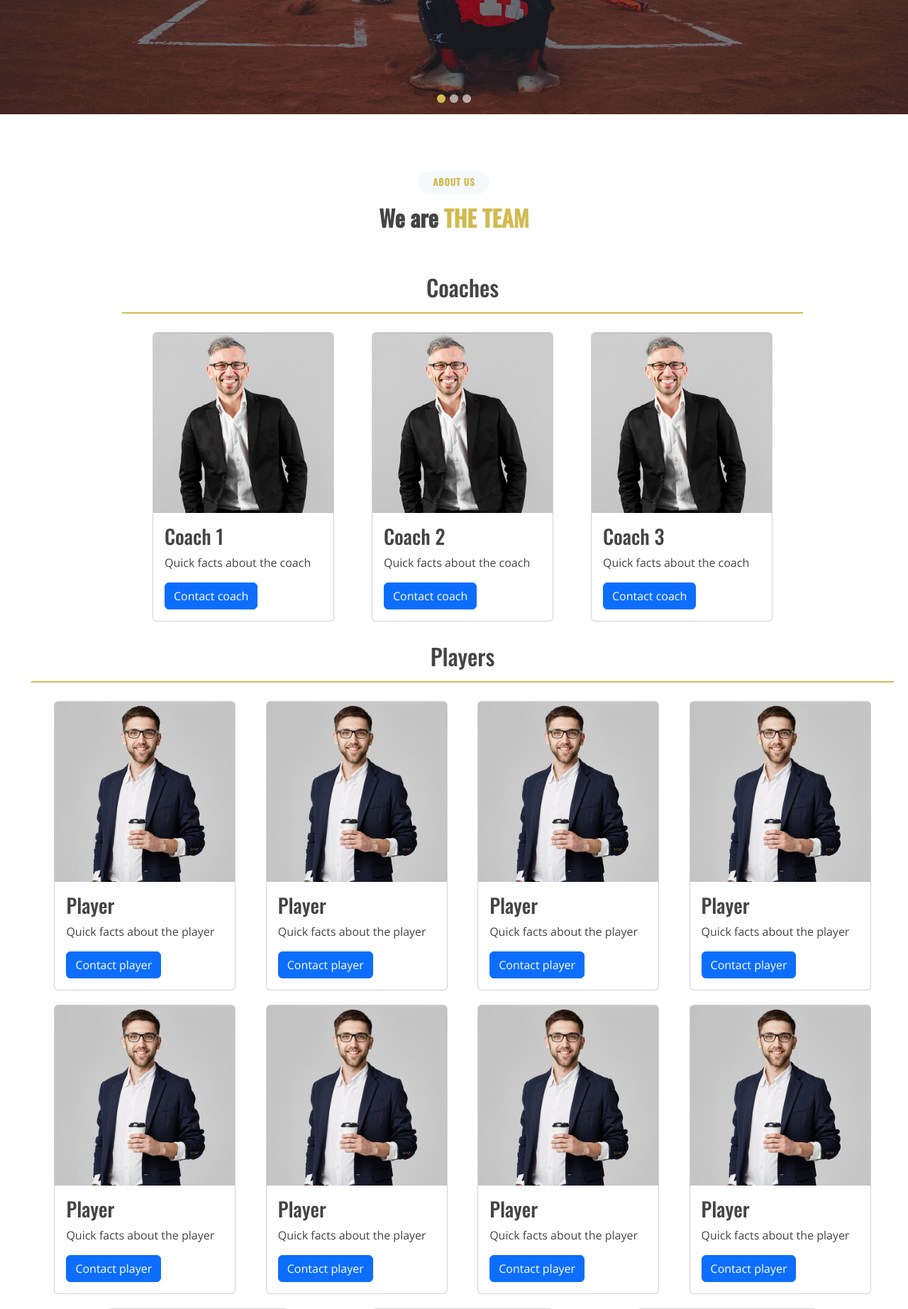
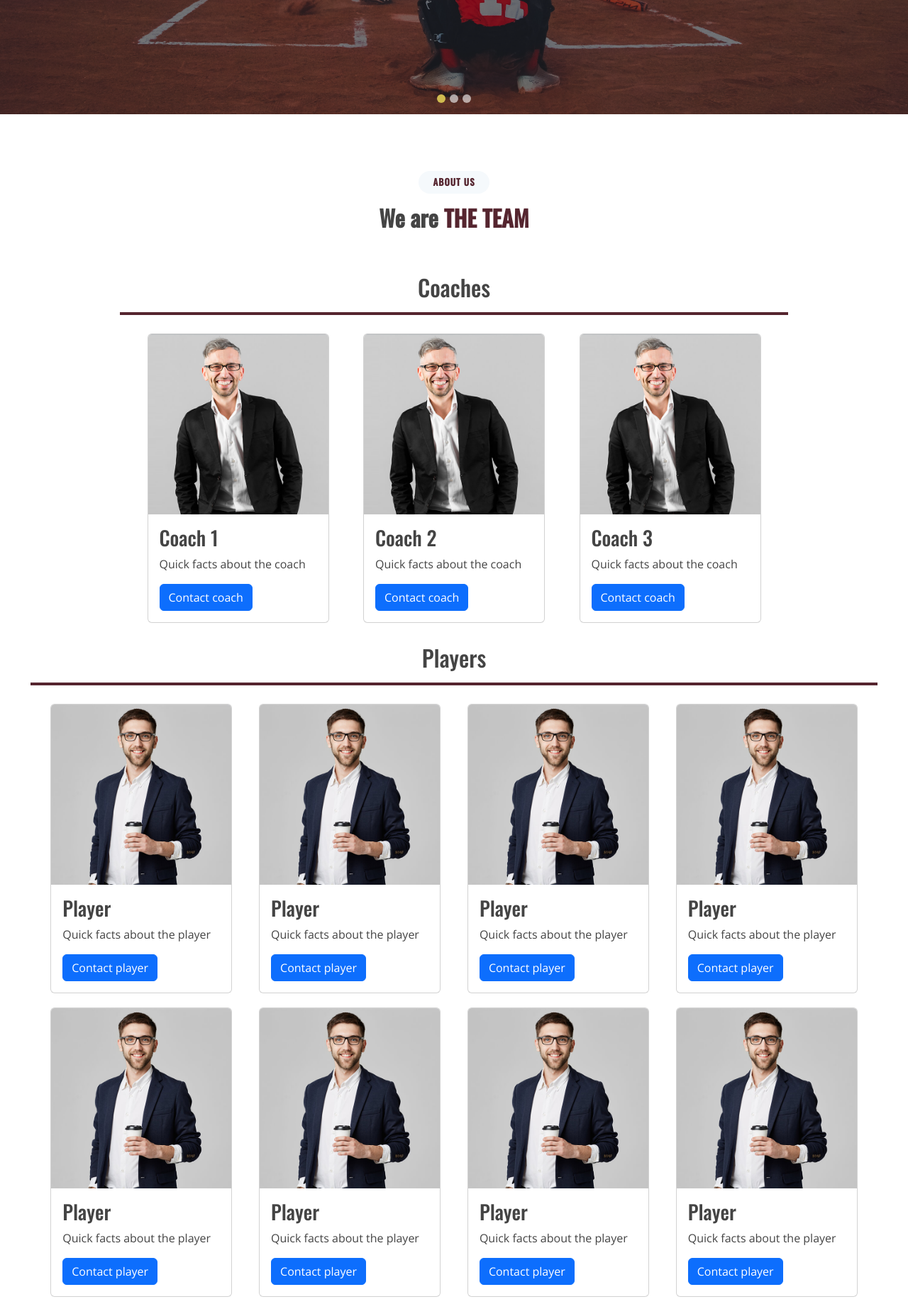
Before and after one commit to Thomas-Cottis-21/baseball_team, a PHP site: page / in a window 1280 px wide. Shown: the part 639-2484 px from the top of the page at 71% size. Run offline with PHP 8.4, Linux system fonts and the light colour scheme.

Commit message:
fixed width bug in roster + section title colors

```diff
--- a/assets/css/style.css
+++ b/assets/css/style.css
@@ -559,7 +559,7 @@ section {
 	padding: 8px 20px;
 	margin: 0;
 	background: #f5f9fc;
-	color: #d0bb50;
+	color: #55252f;
 	display: inline-block;
 	text-transform: uppercase;
 	border-radius: 50px;
@@ -572,7 +572,7 @@ section {
 }
 
 .section-title h3 span {
-	color: #d0bb50;
+	color: #55252f;
 }
 
 .section-title p {
@@ -593,7 +593,7 @@ section {
 #roster .roster-container {
     display: flex;
     flex-direction: column;
-    width: 100vw;
+    width: 100%;
     height: auto;
     justify-content: center;
     align-items: center;
@@ -611,7 +611,7 @@ section {
 }
 #roster .roster-container .coaches-title hr,
 #roster .roster-container .players-title hr {
-    border: 1px solid #d0bb50;
+    border: 2px solid #55252f;
     opacity: 1;
 }
 #roster .roster-container .coaches > div,
```
Also changed, not shown: changelog.txt.
